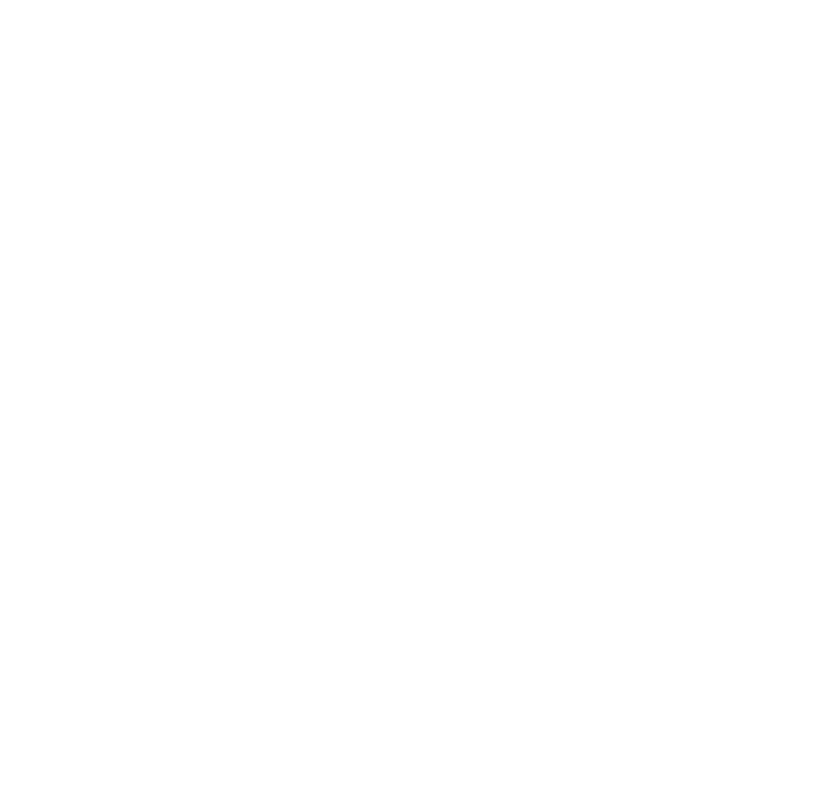
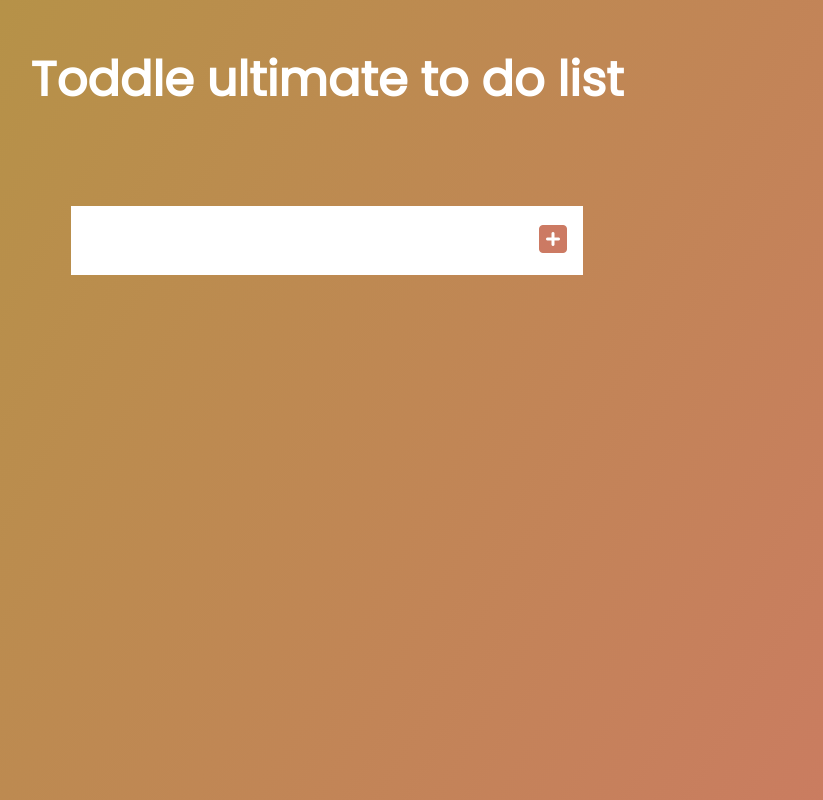
Before and after one commit to adnanbouthir/to-do, a plain HTML site: page index.html in a window 1280 px wide. Shown: the whole page, without its empty margins (313-1136 px from the left). Drawn offline with Linux system fonts and the light colour scheme.

Commit message:
adding styles and markup

```diff
--- a/index.html
+++ b/index.html
@@ -2,21 +2,34 @@
 <html lang="en">
 
     <head>
-    <meta charset="UTF-8">
-    <meta http-equiv="X-UA-Compatible" content="IE=edge">
-    <meta name="viewport" content="width=device-width, initial-scale=1.0">
-    <link rel="preconnect" href="https://fonts.googleapis.com">
-    <link rel="preconnect" href="https://fonts.gstatic.com" crossorigin>
-    <link href="https://fonts.googleapis.com/css2?family=Poppins&display=swap" rel="stylesheet">
+        <meta charset="UTF-8" />
+        <meta http-equiv="X-UA-Compatible" content="IE=edge" />
+        <meta name="viewport" content="width=device-width, initial-scale=1.0" />
+        <link rel="preconnect" href="https://fonts.googleapis.com" />
+        <link rel="preconnect" href="https://fonts.gstatic.com" crossorigin />
+        <link href="https://fonts.googleapis.com/css2?family=Poppins&display=swap" rel="stylesheet" />
         <link rel="stylesheet" href="https://cdnjs.cloudflare.com/ajax/libs/font-awesome/6.0.0-beta3/css/all.min.css"
             integrity="sha512-Fo3rlrZj/k7ujTnHg4CGR2D7kSs0v4LLanw2qksYuRlEzO+tcaEPQogQ0KaoGN26/zrn20ImR1DfuLWnOo7aBA=="
             crossorigin="anonymous" referrerpolicy="no-referrer" />
-    <link rel="stylesheet" href="./style.css">
+        <link rel="stylesheet" href="./style.css" />
         <title>To Do list</title>
     </head>
 
     <body>
+        <header>
+            <h1>Toddle ultimate to do list</h1>
+        </header>
+        <form>
+            <input type="text" class="todo-input">
+            <button class="todo-button" type="submit">
+                <i class="fas fa-plus-square"></i>
+            </button>
+        </form>
+        <div class="todo-container">
+            <ul class="todo-list"></ul>
+        </div>
 
+        <script src="./app.js"></script>
     </body>
 
 </html>
--- a/style.css
+++ b/style.css
@@ -0,0 +1,41 @@
+* {
+    margin: 0;
+    padding: 0;
+    box-sizing: border-box;
+}
+
+body {
+    background-image: linear-gradient(120deg, #b19742, #cc7a63);
+    color: white;
+    font-family: "Poppins" , sans-serif;
+    min-height: 100vh;
+}
+header {
+    font-size: 1.5rem;
+}
+
+header , form {
+    min-height: 20vh;
+    display: flex;
+    justify-content: center;
+    align-items: center;
+
+}
+
+form input , form button {
+    padding: 0.5em;
+    font-size: 2rem;
+    border: none;
+    background: white;
+}
+
+form button {
+    color:  #cc7a63;
+    background: white;
+    cursor: pointer;
+    transition: all 0.3s ease;
+}
+form button:hover {
+    background: #cc7a63;
+    color: white;
+}
```
Also changed, not shown: app.js (added). Lines whose indentation alone changed are shown as unchanged.
